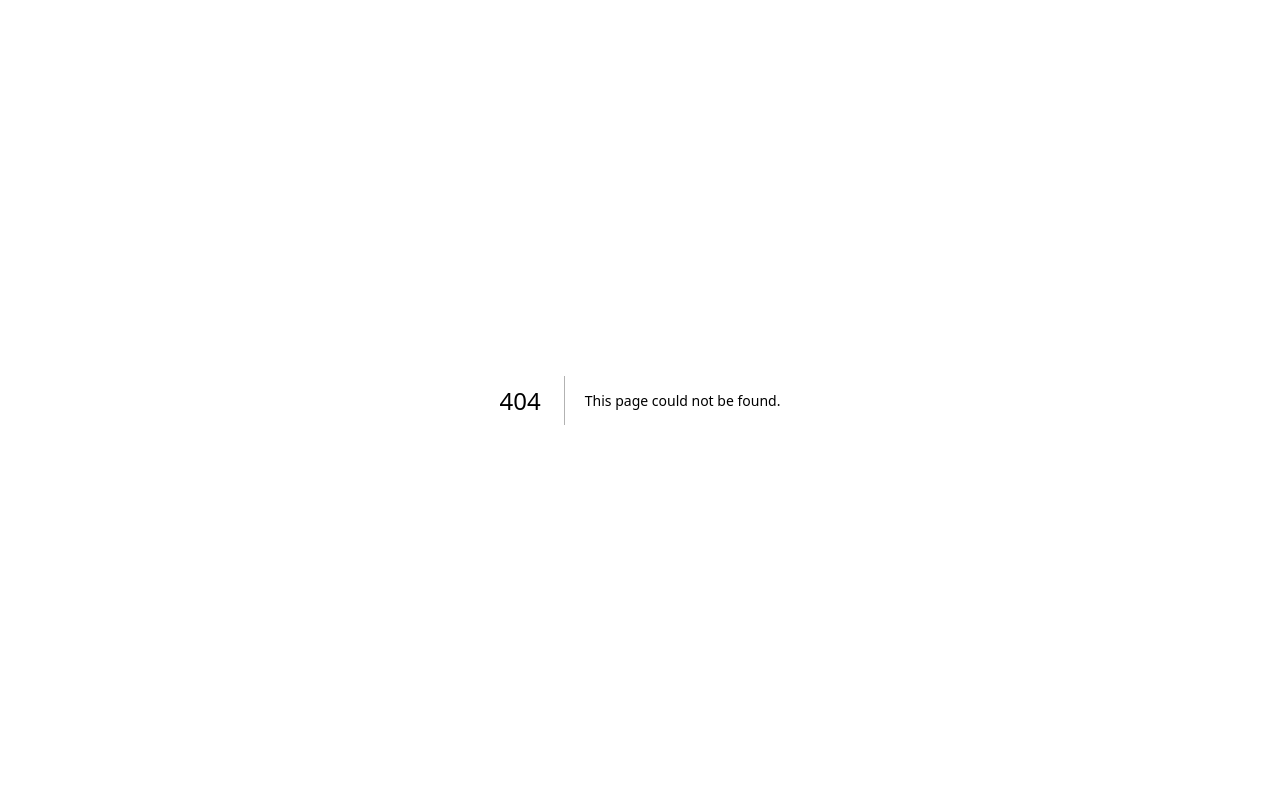
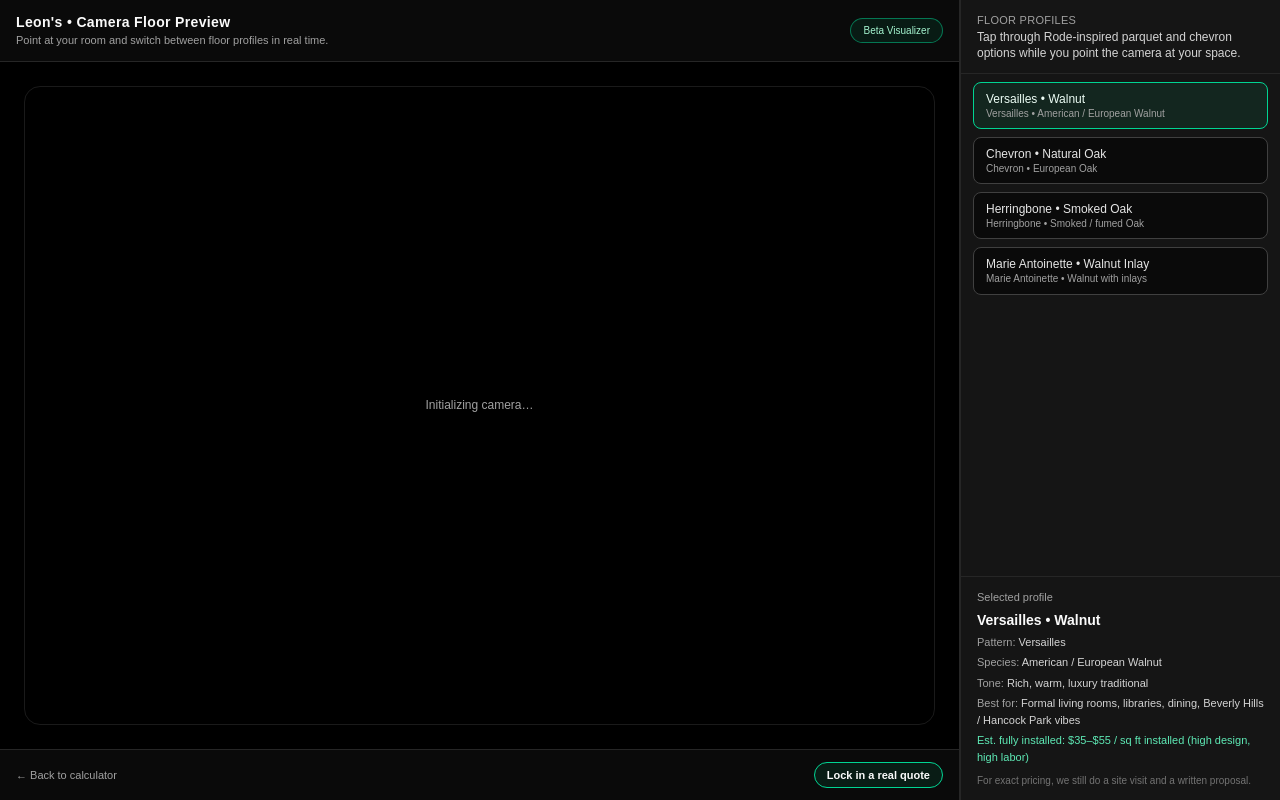
Before and after one commit to tequilapapa/leons-calculator, a Next.js app: page /camera in a window 1280 px wide. Before the commit this address had no page. Built offline with nearby package versions, Linux system fonts and the light colour scheme; no server answers.

Commit message:
Add floor camera visualizer and improve estimator UX

```diff
--- /dev/null
+++ b/app/camera/page.tsx
@@ -0,0 +1,223 @@
+// @ts-nocheck
+"use client";
+
+import { useEffect, useRef, useState } from "react";
+
+type Profile = {
+  id: string;
+  label: string;
+  brand: string;
+  pattern: string;
+  species: string;
+  tone: string;
+  bestFor: string;
+  estRange: string;
+};
+
+const PROFILES: Profile[] = [
+  {
+    id: "versailles-walnut",
+    label: "Versailles • Walnut",
+    brand: "Rode Bros (parquet-inspired)",
+    pattern: "Versailles",
+    species: "American / European Walnut",
+    tone: "Rich, warm, luxury traditional",
+    bestFor: "Formal living rooms, libraries, dining, Beverly Hills / Hancock Park vibes",
+    estRange: "$35–$55 / sq ft installed (high design, high labor)",
+  },
+  {
+    id: "chevron-oak-natural",
+    label: "Chevron • Natural Oak",
+    brand: "Rode-style Chevron",
+    pattern: "Chevron",
+    species: "European Oak",
+    tone: "Light, airy, modern, gallery feel",
+    bestFor: "Open concept living, modern builds, staging-friendly properties",
+    estRange: "$22–$38 / sq ft installed",
+  },
+  {
+    id: "herringbone-oak-smoked",
+    label: "Herringbone • Smoked Oak",
+    brand: "Rode-style Herringbone",
+    pattern: "Herringbone",
+    species: "Smoked / fumed Oak",
+    tone: "Moody, architectural, dramatic",
+    bestFor: "Entry halls, great rooms, moody condos, design-forward clients",
+    estRange: "$24–$42 / sq ft installed",
+  },
+  {
+    id: "marie-antoinette-walnut",
+    label: "Marie Antoinette • Walnut Inlay",
+    brand: "High-detail parquet",
+    pattern: "Marie Antoinette",
+    species: "Walnut with inlays",
+    tone: "Ultra-lux, detailed, Old World palace energy",
+    bestFor: "Signature rooms only, statements, legacy projects",
+    estRange: "$45–$80+ / sq ft installed",
+  },
+];
+
+export default function CameraVisualizerPage() {
+  const videoRef = useRef<HTMLVideoElement | null>(null);
+  const [streamActive, setStreamActive] = useState(false);
+  const [error, setError] = useState<string | null>(null);
+  const [selectedProfile, setSelectedProfile] = useState<Profile>(PROFILES[0]);
+
+  useEffect(() => {
+    let currentStream: MediaStream | null = null;
+
+    async function startCamera() {
+      try {
+        setError(null);
+        const stream = await navigator.mediaDevices.getUserMedia({
+          video: { facingMode: "environment" },
+          audio: false,
+        });
+        currentStream = stream;
+        if (videoRef.current) {
+          videoRef.current.srcObject = stream;
+          await videoRef.current.play();
+        }
+        setStreamActive(true);
+      } catch (err: any) {
+        console.error("Camera error", err);
+        setError(
+          "We couldn’t access your camera. Check browser permissions or try on your phone."
+        );
+        setStreamActive(false);
+      }
+    }
+
+    startCamera();
+
+    return () => {
+      if (currentStream) {
+        currentStream.getTracks().forEach((track) => track.stop());
+      }
+    };
+  }, []);
+
+  return (
+    <main className="min-h-screen bg-neutral-950 text-neutral-50 flex flex-col md:flex-row">
+      {/* Left: camera */}
+      <div className="flex-1 flex flex-col border-b border-neutral-800 md:border-b-0 md:border-r md:min-h-screen">
+        <div className="flex items-center justify-between px-4 py-3 border-b border-neutral-800">
+          <div>
+            <h1 className="text-sm font-semibold tracking-wide">
+              Leon&apos;s • Camera Floor Preview
+            </h1>
+            <p className="text-[11px] text-neutral-400">
+              Point at your room and switch between floor profiles in real time.
+            </p>
+          </div>
+          <span className="rounded-full border border-emerald-400/50 bg-emerald-500/10 px-3 py-1 text-[10px] text-emerald-200">
+            Beta Visualizer
+          </span>
+        </div>
+
+        <div className="flex-1 flex items-center justify-center bg-black relative overflow-hidden">
+          <video
+            ref={videoRef}
+            playsInline
+            muted
+            className="w-full h-full object-cover"
+          />
+          {!streamActive && !error && (
+            <div className="absolute inset-0 flex items-center justify-center">
+              <p className="text-xs text-neutral-400">
+                Initializing camera…
+              </p>
+            </div>
+          )}
+          {error && (
+            <div className="absolute inset-0 flex items-center justify-center bg-black/70 px-4">
+              <p className="text-xs text-red-300 text-center max-w-xs">
+                {error}
+              </p>
+            </div>
+          )}
+
+          {/* Subtle overlay frame */}
+          <div className="pointer-events-none absolute inset-6 border border-white/10 rounded-2xl" />
+        </div>
+
+        <div className="px-4 py-3 border-t border-neutral-800 flex items-center justify-between gap-2">
+          <a
+            href="/"
+            className="text-[11px] text-neutral-400 hover:text-neutral-200"
+          >
+            ← Back to calculator
+          </a>
+          <a
+            href="https://www.leonshardwood.com/quote"
+            className="text-[11px] font-semibold rounded-full border border-emerald-400 bg-emerald-500/10 px-3 py-1 hover:bg-emerald-400 hover:text-emerald-950 transition"
+          >
+            Lock in a real quote
+          </a>
+        </div>
+      </div>
+
+      {/* Right: profile picker */}
+      <aside className="w-full md:w-80 bg-neutral-900/90 border-t border-neutral-800 md:border-t-0 md:border-l flex flex-col max-h-[60vh] md:max-h-none">
+        <div className="px-4 py-3 border-b border-neutral-800">
+          <p className="text-[11px] uppercase tracking-wide text-neutral-400">
+            Floor profiles
+          </p>
+          <p className="text-xs text-neutral-300">
+            Tap through Rode-inspired parquet and chevron options while you
+            point the camera at your space.
+          </p>
+        </div>
+
+        <div className="flex-1 overflow-y-auto px-3 py-2 space-y-2 text-xs">
+          {PROFILES.map((profile) => (
+            <button
+              key={profile.id}
+              type="button"
+              onClick={() => setSelectedProfile(profile)}
+              className={`w-full text-left rounded-lg border px-3 py-2 transition ${
+                selectedProfile.id === profile.id
+                  ? "border-emerald-400 bg-emerald-500/10 text-emerald-50"
+                  : "border-neutral-700 bg-neutral-950 text-neutral-200 hover:border-neutral-500"
+              }`}
+            >
+              <div className="font-medium">{profile.label}</div>
+              <div className="text-[10px] text-neutral-400">
+                {profile.pattern} • {profile.species}
+              </div>
+            </button>
+          ))}
+        </div>
+
+        <div className="border-t border-neutral-800 px-4 py-3 text-[11px] space-y-1">
+          <p className="text-neutral-400">Selected profile</p>
+          <p className="text-sm font-semibold text-neutral-50">
+            {selectedProfile.label}
+          </p>
+          <p className="text-neutral-300">
+            <span className="text-neutral-400">Pattern:</span>{" "}
+            {selectedProfile.pattern}
+          </p>
+          <p className="text-neutral-300">
+            <span className="text-neutral-400">Species:</span>{" "}
+            {selectedProfile.species}
+          </p>
+          <p className="text-neutral-300">
+            <span className="text-neutral-400">Tone:</span>{" "}
+            {selectedProfile.tone}
+          </p>
+          <p className="text-neutral-300">
+            <span className="text-neutral-400">Best for:</span>{" "}
+            {selectedProfile.bestFor}
+          </p>
+          <p className="text-emerald-300 font-medium">
+            Est. fully installed: {selectedProfile.estRange}
+          </p>
+          <p className="text-[10px] text-neutral-500 pt-1">
+            For exact pricing, we still do a site visit and a written proposal.
+          </p>
+        </div>
+      </aside>
+    </main>
+  );
+}
--- a/app/page.tsx
+++ b/app/page.tsx
@@ -176,7 +176,7 @@ export default function Home() {
                 <input
                   type="number"
                   min={0}
-                  step={10}
+                  step="any"
                   value={sqft}
                   onChange={(e) => setSqft(e.target.value)}
                   placeholder={projectType === "stairs-only" ? "e.g. 14" : "e.g. 850"}
@@ -331,14 +331,23 @@ export default function Home() {
               </div>
             </div>
 
-            <div className="mt-4 rounded-lg border border-amber-500/40 bg-amber-500/5 p-3">
-              <p className="text-[11px] text-amber-200">
-                Coming soon:{" "}
-                <span className="font-semibold">
-                  camera-based floor visualizer
-                </span>{" "}
-                so you can see new floors in your real rooms before you say
-                yes.
+            <div className="mt-4 rounded-lg border border-amber-500/40 bg-amber-500/5 p-3 space-y-2">
+              <p className="text-[11px] font-semibold uppercase tracking-wide text-amber-300">
+                Want to actually see it on your floors?
+              </p>
+              <p className="text-[11px] text-amber-100">
+                Use our experimental <span className="font-semibold">camera floor visualizer</span> to layer a few of our favorite
+                profiles over your real room and get a feel for tone, pattern and vibe before we ever bring samples out.
+              </p>
+              <a
+                href="/camera"
+                className="inline-flex w-full items-center justify-center rounded-lg border border-amber-400/60 bg-amber-300/90 px-3 py-2 text-[11px] font-semibold text-amber-950 transition hover:bg-amber-200"
+              >
+                Open camera visualizer (beta)
+              </a>
+              <p className="text-[10px] text-amber-200/80">
+                Works best on a recent iPhone or Android in good lighting. This is just a visual toy – we still confirm everything in
+                person with real samples.
               </p>
             </div>
           </div>
```
